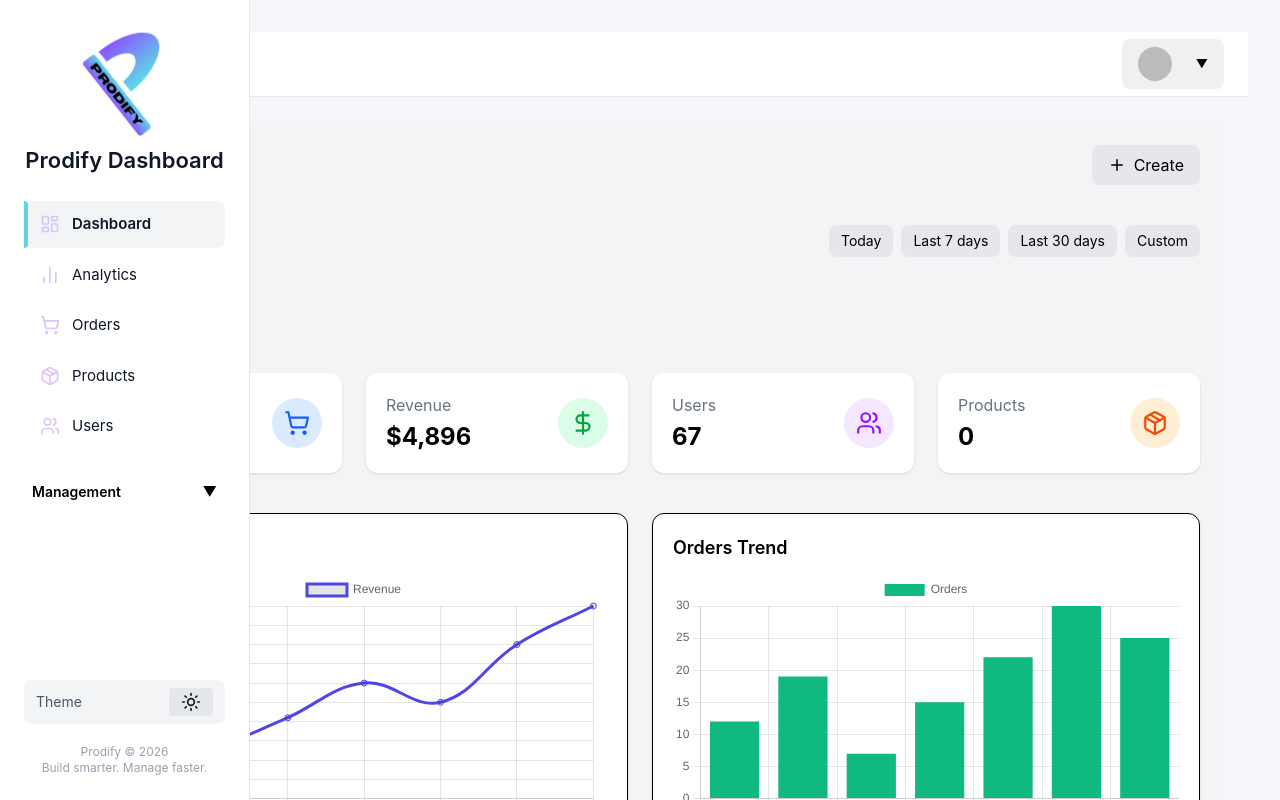
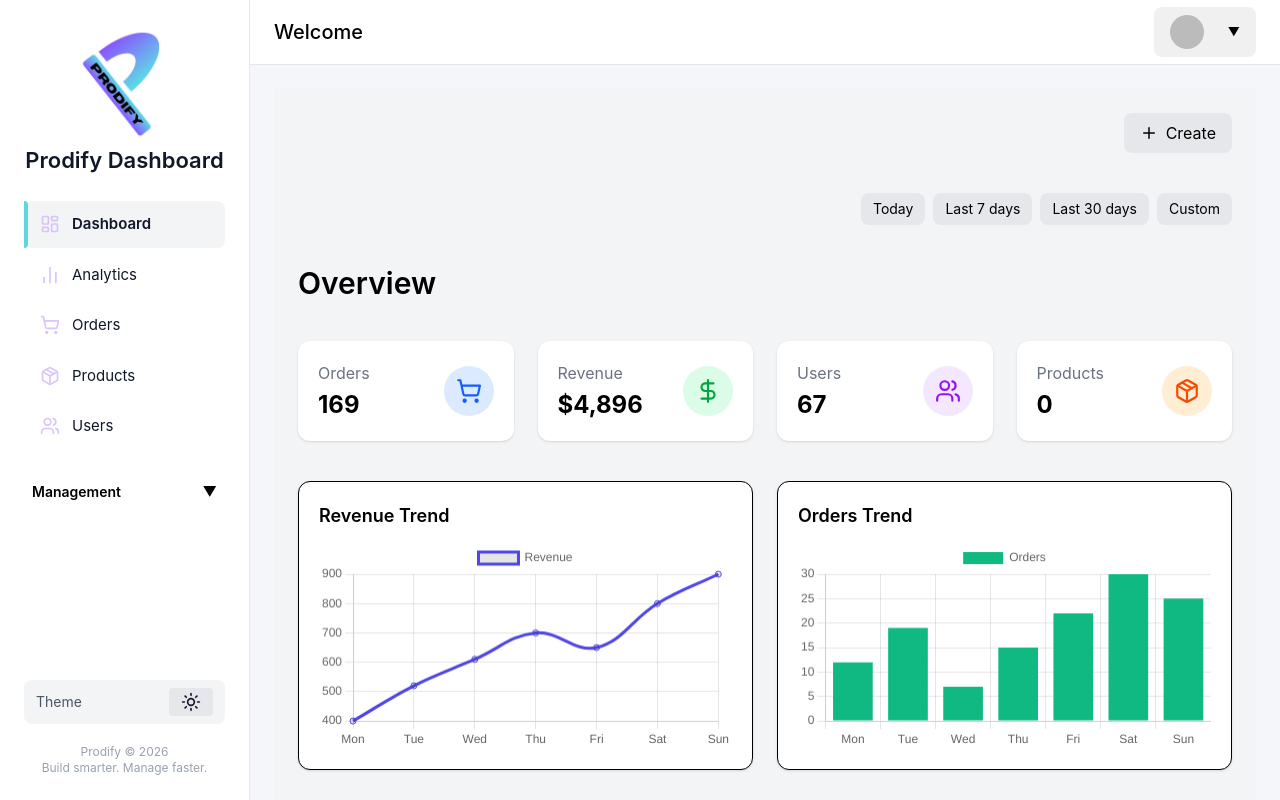
Before and after one commit to crhaxx/admin-dashboard, a React (Vite) app: page / in a window 1280 px wide. Shown: the top 800 px of the page. Built offline with nearby package versions, Linux system fonts and the light colour scheme; no server answers; the database is empty; sample sign-in values are in the browser's storage.

Commit message:
Tailwind almost done

```diff
--- a/index.html
+++ b/index.html
@@ -1,5 +1,5 @@
 <!doctype html>
-<html lang="en">
+<html lang="en" class="dark">
   <head>
     <meta charset="UTF-8" />
     <link rel="icon" type="png" href="/logo/prodify-logo.png" />
--- a/src/App.css
+++ b/src/App.css
@@ -1,6 +1,4 @@
-@tailwind base;
-@tailwind components;
-@tailwind utilities;
+@import "tailwindcss";
 
 #root {
   max-width: 1280px;
--- a/src/layout/DashboardLayout.css
+++ /dev/null
@@ -1,39 +0,0 @@
-.dashboard-layout {
-  display: flex;
-  min-height: 100vh;
-  background: #f5f6fa;
-}
-
-.dark .dashboard-layout {
-  background: #0a0a0a;
-}
-
-.sidebar {
-  width: 260px;
-  background: #111;
-  color: white;
-  padding: 24px 16px;
-}
-
-.sidebar-link {
-  display: flex;
-  align-items: center;
-  gap: 12px;
-  padding: 12px 16px;
-  border-radius: 8px;
-  transition: 0.25s ease;
-}
-
-.sidebar-link:hover {
-  background: #2a2a2a;
-  transform: translateX(6px);
-}
-
-.sidebar-link.active {
-  background: #333;
-}
-
-.main-content {
-  flex: 1;
-  padding: 32px;
-}
--- a/src/layout/DashboardLayout.tsx
+++ b/src/layout/DashboardLayout.tsx
@@ -1,7 +1,6 @@
 import { useState, useRef, useEffect } from "react";
 import { Outlet, NavLink, useNavigate } from "react-router-dom";
 import { useAuth } from "../providers/AuthProvider";
-import "./DashboardLayout.css";
 import defaultpfp from "../assets/defaultpfp.png";
 import {
   LayoutDashboard,
@@ -39,7 +38,7 @@ export default function DashboardLayout() {
   }, []);
 
   return (
-    <div className="dashboard-layout">
+    <div className="flex min-h-screen bg-[#f5f6fa] dark:bg-[#0a0a0a] transition-colors duration-300">
 
       {/* Sidebar */}
       <aside
@@ -145,7 +144,7 @@ export default function DashboardLayout() {
 </aside>
 
       {/* Main area */}
-      <div className="main-content">
+      <div className="flex flex-col flex-1 ml-[250px]">
 
         {/* Top Bar */}
         <header className="h-[65px] bg-white dark:bg-[#111] border-b border-gray-200 dark:border-[#333] flex items-center justify-between px-6">
--- a/tailwind.config.cjs
+++ b/tailwind.config.cjs
@@ -1,6 +1,8 @@
-module.exports = {
+export default {
   darkMode: "class",
   content: ["./index.html", "./src/**/*.{js,ts,jsx,tsx}"],
-  theme: { extend: {} },
+  theme: {
+    extend: {},
+  },
   plugins: [],
 };
```
